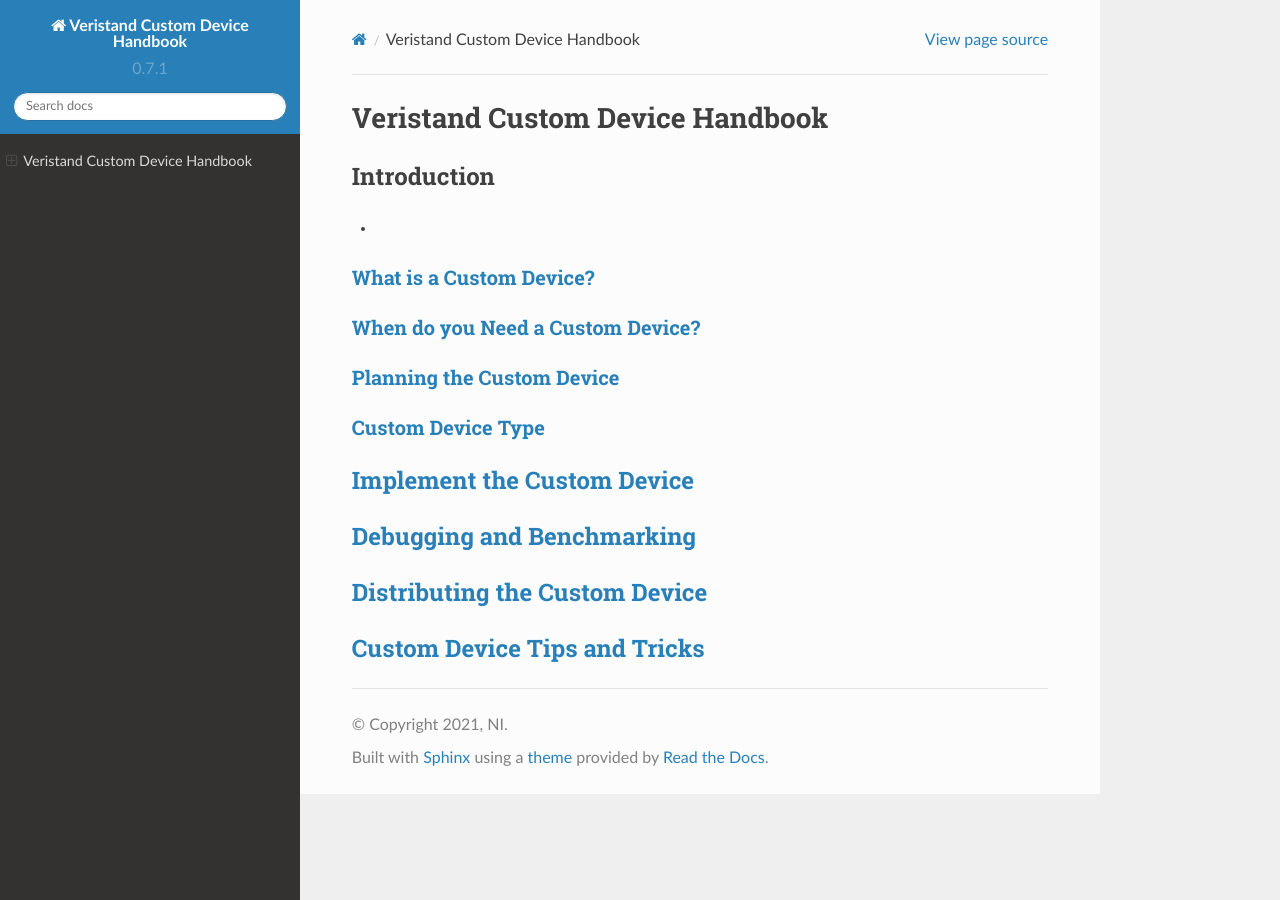
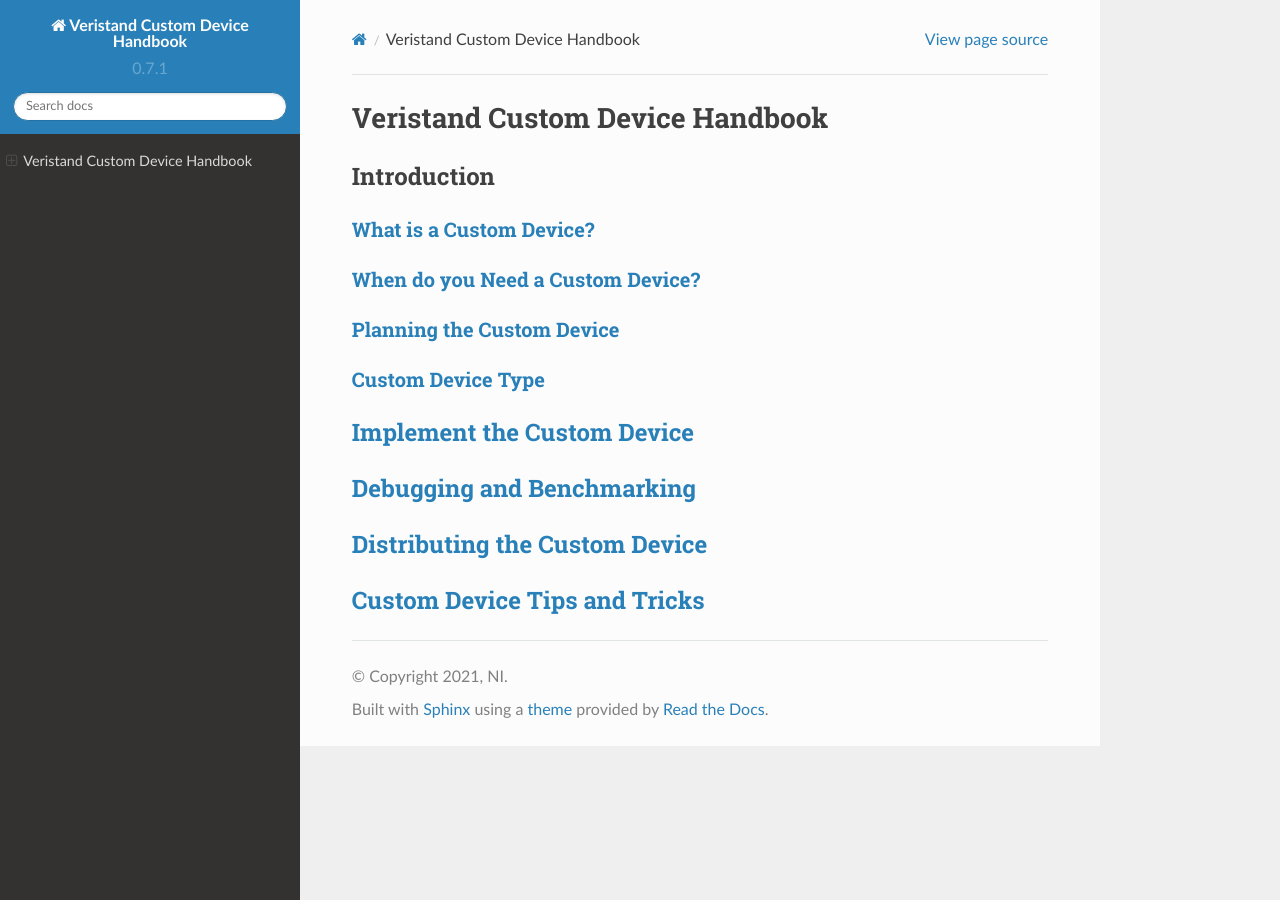
Before and after one commit to ni/niveristand-custom-device-handbook, a Sphinx documentation site: the page built from docs/index.md, in a window 1280 px wide. Built offline with Sphinx 7.4.7 and the Read the Docs theme 2.0.0, drawn with Linux system fonts in a browser that asks for light colours.

Commit message:
commit 20

```diff
--- a/docs/index.md
+++ b/docs/index.md
@@ -5,13 +5,13 @@
 
 #### Introduction
 
-+ ##### [What is a Custom Device?](WhatIsACustomDevice.md)
+   ##### [What is a Custom Device?](WhatIsACustomDevice.md)
 
-+ ##### [When do you Need a Custom Device?](WhenDoYouNeedACD.md)
+   ##### [When do you Need a Custom Device?](WhenDoYouNeedACD.md)
 
-+ ##### [Planning the Custom Device](PlanningTheCustomDevice.md)
+   ##### [Planning the Custom Device](PlanningTheCustomDevice.md)
 
-+ ##### [Custom Device Type](Custom_Device_Types.md)
+   ##### [Custom Device Type](Custom_Device_Types.md)
 
 #### [Implement the Custom Device](ImplementTheCustomDevice.md)
 
```
